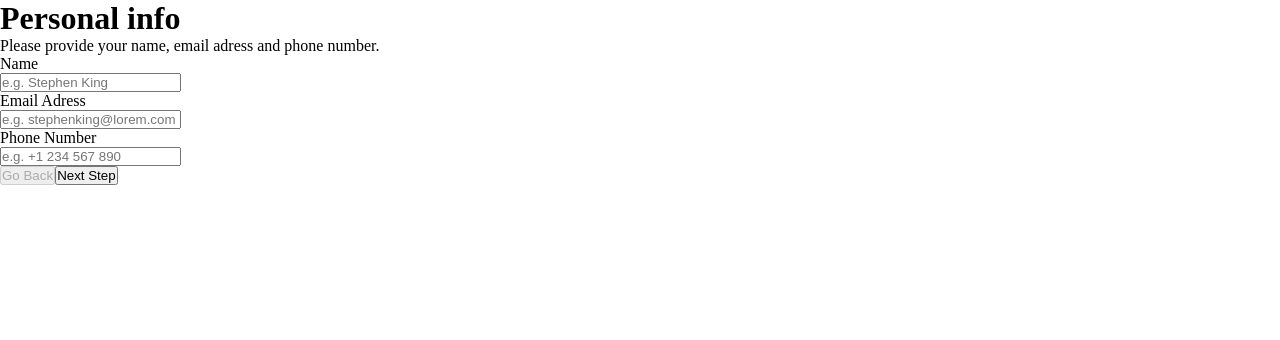
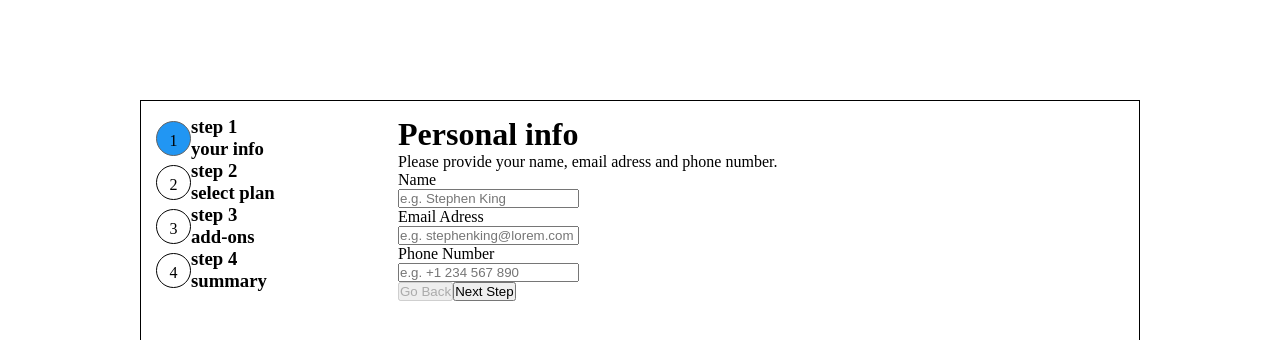
Before and after one commit to CatalinBanici/multi-step-form, a React (Create React App) app in the folder app/: page / in a window 1280 px wide. Shown: the top 340 px of the page. Built offline with nearby package versions, Linux system fonts and the light colour scheme.

Commit message:
progress component. styles next

```diff
--- a/app/public/index.html
+++ b/app/public/index.html
@@ -10,34 +10,9 @@
       content="Web site created using create-react-app"
     />
     <link rel="apple-touch-icon" href="%PUBLIC_URL%/logo192.png" />
-    <!--
-      manifest.json provides metadata used when your web app is installed on a
-      user's mobile device or desktop. See https://developers.google.com/web/fundamentals/web-app-manifest/
-    -->
-    <link rel="manifest" href="%PUBLIC_URL%/manifest.json" />
-    <!--
-      Notice the use of %PUBLIC_URL% in the tags above.
-      It will be replaced with the URL of the `public` folder during the build.
-      Only files inside the `public` folder can be referenced from the HTML.
-
-      Unlike "/favicon.ico" or "favicon.ico", "%PUBLIC_URL%/favicon.ico" will
-      work correctly both with client-side routing and a non-root public URL.
-      Learn how to configure a non-root public URL by running `npm run build`.
-    -->
     <title>React App</title>
   </head>
   <body>
-    <noscript>You need to enable JavaScript to run this app.</noscript>
     <div id="root"></div>
-    <!--
-      This HTML file is a template.
-      If you open it directly in the browser, you will see an empty page.
-
-      You can add webfonts, meta tags, or analytics to this file.
-      The build step will place the bundled scripts into the <body> tag.
-
-      To begin the development, run `npm start` or `yarn start`.
-      To create a production bundle, use `npm run build` or `yarn build`.
-    -->
   </body>
 </html>
--- a/app/src/components/Progress.js
+++ b/app/src/components/Progress.js
@@ -1,5 +1,44 @@
 import React from "react";
 
-export default function Progress() {
-  return <div className="progress-container"></div>;
+export default function Progress({ formStep }) {
+  return (
+    <div className="progress-container">
+      <div className="step-container">
+        <div className={formStep === 0 ? "step-number-active" : "step-number"}>
+          1
+        </div>
+        <div className="step-text">
+          <h3>step 1</h3>
+          <h3>your info</h3>
+        </div>
+      </div>
+      <div className="step-container">
+        <div className={formStep === 1 ? "step-number-active" : "step-number"}>
+          2
+        </div>
+        <div className="step-text">
+          <h3>step 2</h3>
+          <h3>select plan</h3>
+        </div>
+      </div>
+      <div className="step-container">
+        <div className={formStep === 2 ? "step-number-active" : "step-number"}>
+          3
+        </div>
+        <div className="step-text">
+          <h3>step 3</h3>
+          <h3>add-ons</h3>
+        </div>
+      </div>
+      <div className="step-container">
+        <div className={formStep === 3 ? "step-number-active" : "step-number"}>
+          4
+        </div>
+        <div className="step-text">
+          <h3>step 4</h3>
+          <h3>summary</h3>
+        </div>
+      </div>
+    </div>
+  );
 }
--- a/app/src/components/formik/FormikContainer.js
+++ b/app/src/components/formik/FormikContainer.js
@@ -226,7 +226,7 @@ export default function FormikContainer() {
 
   return (
     <>
-      <Progress />
+      <Progress formStep={formStep} />
       <Routes>
         <Route
           path="/"
@@ -268,7 +268,7 @@ export default function FormikContainer() {
                       {formStep === 3 && (
                         <button
                           type="submit"
-                          disabled={formik.isSubmitting && formik.isValid}
+                          disabled={formik.isSubmitting}
                           onClick={() => {
                             onSubmit();
                           }}
--- a/app/src/index.css
+++ b/app/src/index.css
@@ -3,6 +3,69 @@
   margin: 0;
   padding: 0;
 }
+
+html {
+  display: flex;
+  justify-content: center;
+}
+
+body {
+  height: 100vh;
+  width: 1440px;
+  display: flex;
+  align-items: center;
+  justify-content: center;
+}
+
+.app-container {
+  display: flex;
+  flex-direction: row;
+  width: 1000px;
+  height: 600px;
+  border: 1px solid black;
+  padding: 15px;
+}
+
+/* ====================================================
+=============== PROGRESS COMPONENT =================
+==================================================== */
+
+.progress-container {
+  width: 25%;
+  display: flex;
+  flex-direction: column;
+}
+
+.step-container {
+  display: flex;
+}
+
+.step-number {
+  padding: 10px;
+  border: 1px solid black;
+  border-radius: 50%;
+  height: 35px;
+  width: 35px;
+  justify-self: center;
+  align-self: center;
+  text-align: center;
+}
+
+.step-number-active {
+  padding: 10px;
+  border: 1px solid rgb(100, 100, 100);
+  background-color: #2196f3;
+  border-radius: 50%;
+  height: 35px;
+  width: 35px;
+  justify-self: center;
+  align-self: center;
+  text-align: center;
+}
+
+/* ================================================
+============ PLAN COMPONENT ====================
+================================================ */
 
 /* The switch - the box around the slider */
 .switch {
```
